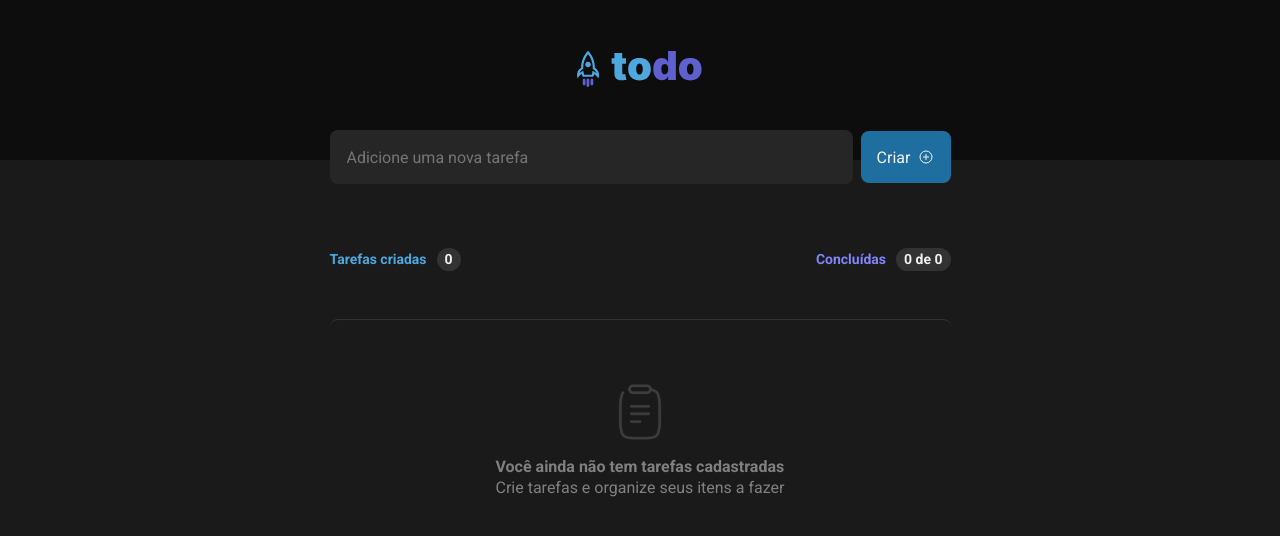
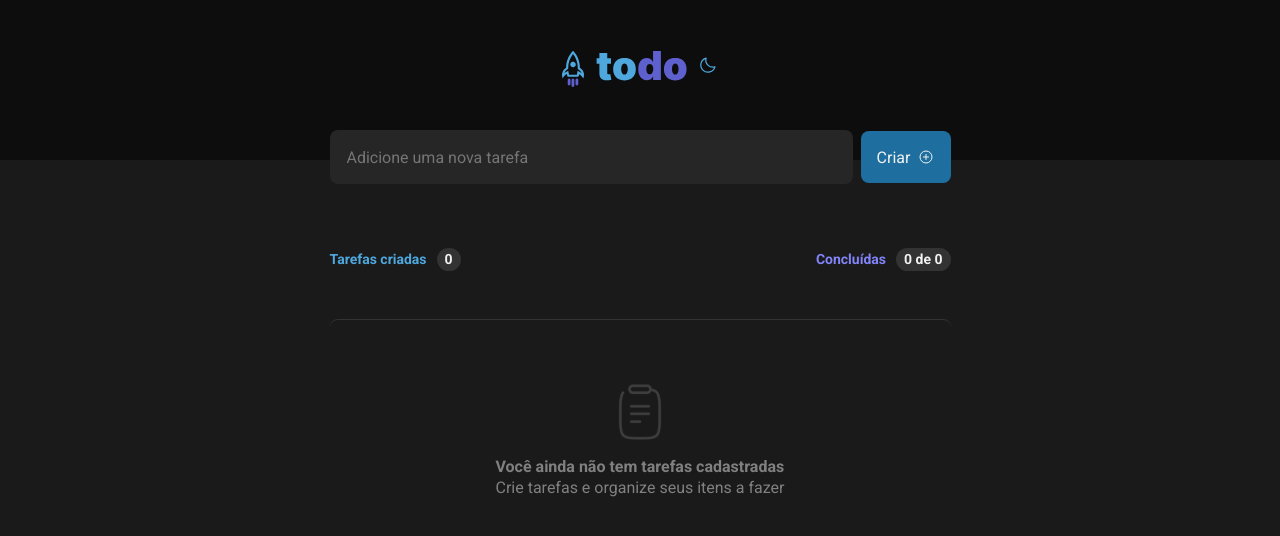
Before and after one commit to carlossroliveira/toDo-List, a React (Vite) app: page / in a window 1280 px wide. Shown: the top 536 px of the page. Built offline with nearby package versions, Linux system fonts and the light colour scheme.

Commit message:
Implementação de tema

```diff
--- a/src/components/Header/headerStyles.ts
+++ b/src/components/Header/headerStyles.ts
@@ -15,3 +15,15 @@ export const ContainerSC = styled.div`
     margin-bottom: 1.875rem;
   }
 `
+
+export const ButtonSC = styled.button`
+  display: flex;
+
+  border: none;
+  margin-bottom: 1.875rem;
+  margin-left: 0.625rem;
+
+  cursor: pointer;
+  background-color: transparent;
+  color: ${({ theme }) => theme.BLUE_SCALE.blue};
+`
--- a/src/components/Header/index.tsx
+++ b/src/components/Header/index.tsx
@@ -1,13 +1,25 @@
+// Packages
+import { Moon, Sun } from 'phosphor-react'
+
+// COntext
+import { useTheme } from '../../contexts/themes/useTheme'
+
 // Imagens
 import logo from '../../assets/Logo.svg'
 
 // Styles
-import { ContainerSC } from './headerStyles'
+import { ButtonSC, ContainerSC } from './headerStyles'
 
 export const Header = () => {
+  const { handleThemes, themes } = useTheme()
+
   return (
     <ContainerSC>
       <img src={logo} alt="Logo de um foguete" />
+
+      <ButtonSC type="button" onClick={() => handleThemes()}>
+        {themes.title === 'light' ? <Sun size={20} /> : <Moon size={20} />}
+      </ButtonSC>
     </ContainerSC>
   )
 }
--- a/src/styles/themes/light.ts
+++ b/src/styles/themes/light.ts
@@ -2,26 +2,26 @@ export default {
   title: 'light',
 
   PURPLE_SCALE: {
-    purple: '#8284FA',
-    purpleDark: '#5E60CE',
+    purple: '#8db986',
+    purpleDark: '#736681',
   },
 
   BLUE_SCALE: {
-    blue: '#4EA8DE',
-    blueDark: '#1E6F9F',
+    blue: '#badb73',
+    blueDark: '#acce91',
   },
 
   GRAY_SCALE: {
-    100: '#F2F2F2',
+    100: '#808080',
     200: '#D9D9D9',
     300: '#808080',
-    400: '#333333',
-    500: '#262626',
-    600: '#1A1A1A',
-    700: '#0D0D0D',
+    400: '#8db986',
+    500: '#F2F2F2',
+    600: '#fffae3',
+    700: '#efeae4',
   },
 
   RED_SCALE: {
-    danger: '#E25858',
+    danger: '#8c315d',
   },
 }
```
